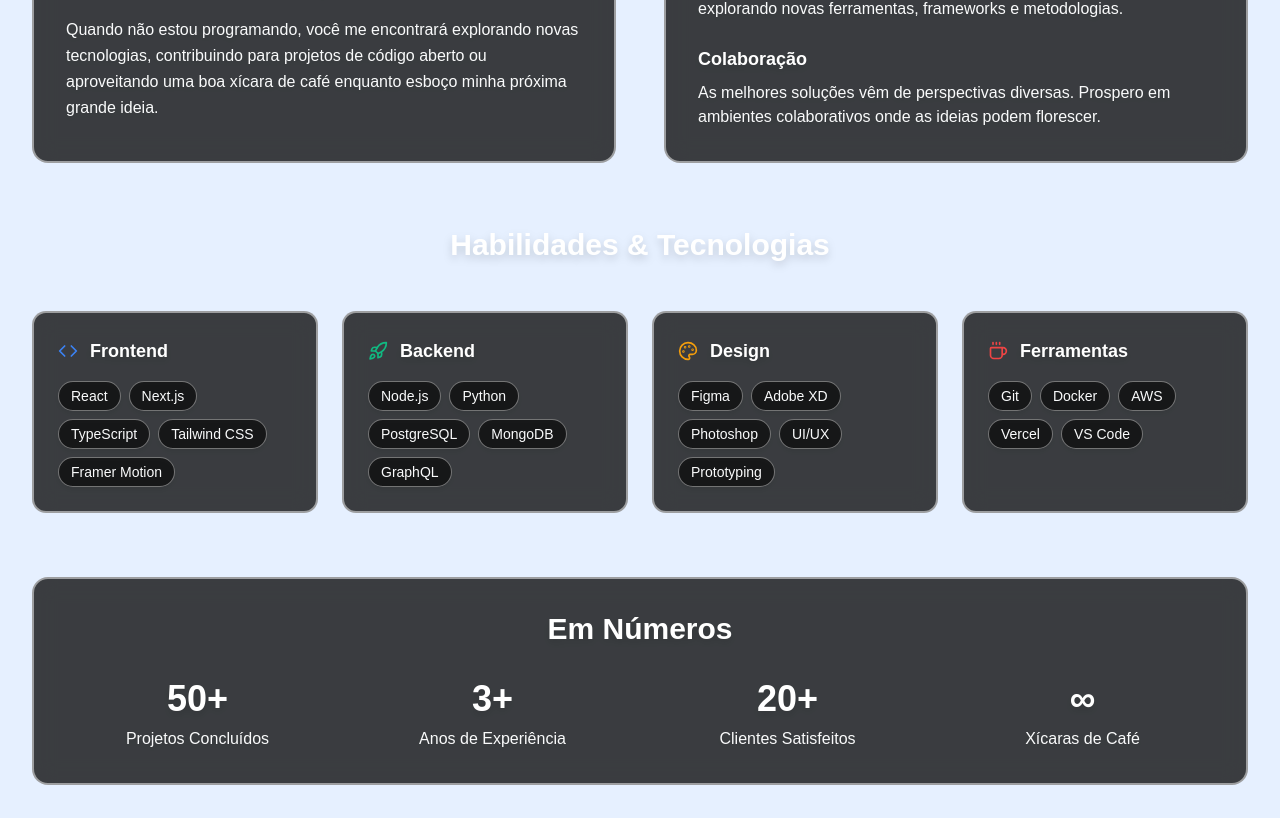
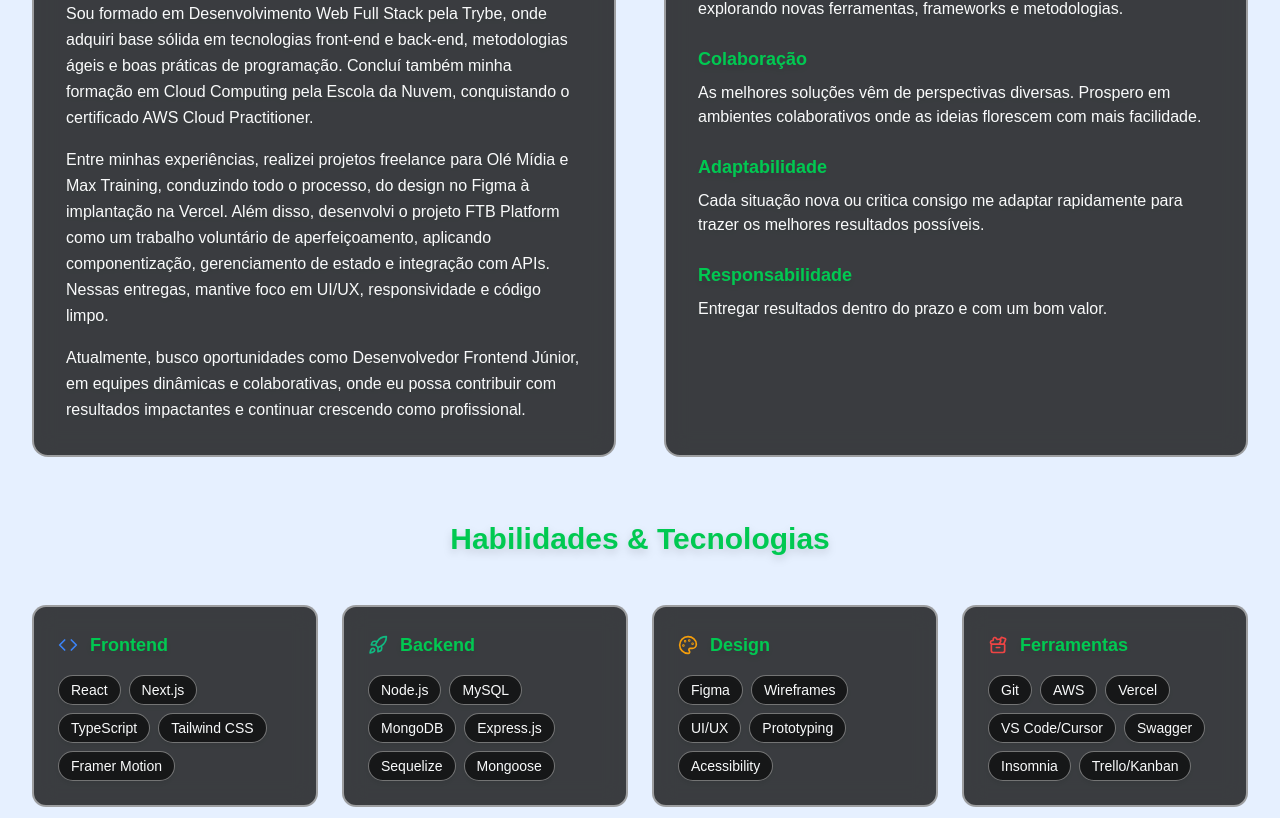
Before and after one commit to DevPBDias/dev-portfolio, a Next.js app: page / in a window 1280 px wide. Shown: the part 1342-2160 px from the top of the page. Built offline with nearby package versions, Linux system fonts and the light colour scheme.

Commit message:
fix: change css and content in components for about section

```diff
--- a/src/_components/about/AboutSection.tsx
+++ b/src/_components/about/AboutSection.tsx
@@ -7,15 +7,16 @@ import PersonalStoryCard from "./PersonalStoryCard";
 import ValuesCard from "./ValuesCard";
 import SkillsGrid from "./SkillsGrid";
 import StatsCard from "./StatsCard";
+import { useTheme } from "@/context/ThemeContext";
 
 export default function AboutSection() {
-  const textColor = "text-white drop-shadow-lg";
-  const subtextColor = "text-gray-50 drop-shadow-md";
-  const cardBg = "bg-black/75";
-  const cardHover = "hover:bg-black/85";
-  const borderColor = "border-white/50";
-  const tagBg = "bg-black/60";
-  const tagBorder = "border-white/40";
+  const { currentTheme } = useTheme();
+  const textColor =
+    currentTheme === "forest-moon"
+      ? "text-green-500 drop-shadow-lg"
+      : currentTheme === "anime-sky"
+      ? "text-blue-500 drop-shadow-lg"
+      : "text-orange-500 drop-shadow-lg";
 
   const containerVariants = {
     hidden: { opacity: 0 },
@@ -30,46 +31,6 @@ export default function AboutSection() {
     visible: { opacity: 1, y: 0, transition: { duration: 0.6 } },
   };
 
-  const skills = [
-    {
-      category: "Frontend",
-      icon: Code,
-      technologies: [
-        "React",
-        "Next.js",
-        "TypeScript",
-        "Tailwind CSS",
-        "Framer Motion",
-      ],
-      color: "#3b82f6",
-    },
-    {
-      category: "Backend",
-      icon: Rocket,
-      technologies: ["Node.js", "Python", "PostgreSQL", "MongoDB", "GraphQL"],
-      color: "#10b981",
-    },
-    {
-      category: "Design",
-      icon: Palette,
-      technologies: ["Figma", "Adobe XD", "Photoshop", "UI/UX", "Prototyping"],
-      color: "#f59e0b",
-    },
-    {
-      category: "Ferramentas",
-      icon: Coffee,
-      technologies: ["Git", "Docker", "AWS", "Vercel", "VS Code"],
-      color: "#ef4444",
-    },
-  ];
-
-  const stats = [
-    { number: "50+", label: "Projetos Concluídos" },
-    { number: "3+", label: "Anos de Experiência" },
-    { number: "20+", label: "Clientes Satisfeitos" },
-    { number: "∞", label: "Xícaras de Café" },
-  ];
-
   return (
     <section
       id="sobre"
@@ -82,51 +43,14 @@ export default function AboutSection() {
         whileInView="visible"
         viewport={{ once: true, amount: 0.3 }}
       >
-        <AboutSectionHeader
-          textColor={textColor}
-          subtextColor={subtextColor}
-          variants={itemVariants}
-        />
+        <AboutSectionHeader textColor={textColor} variants={itemVariants} />
 
         <div className="grid grid-cols-1 lg:grid-cols-2 gap-8 sm:gap-12 mb-12 sm:mb-16">
-          <PersonalStoryCard
-            textColor={textColor}
-            subtextColor={subtextColor}
-            cardBg={cardBg}
-            cardHover={cardHover}
-            borderColor={borderColor}
-            variants={itemVariants}
-          />
-          <ValuesCard
-            textColor={textColor}
-            subtextColor={subtextColor}
-            cardBg={cardBg}
-            cardHover={cardHover}
-            borderColor={borderColor}
-            variants={itemVariants}
-          />
+          <PersonalStoryCard textColor={textColor} variants={itemVariants} />
+          <ValuesCard textColor={textColor} variants={itemVariants} />
         </div>
 
-        <SkillsGrid
-          skills={skills}
-          textColor={textColor}
-          subtextColor={subtextColor}
-          cardBg={cardBg}
-          cardHover={cardHover}
-          borderColor={borderColor}
-          tagBg={tagBg}
-          tagBorder={tagBorder}
-          variants={itemVariants}
-        />
-
-        <StatsCard
-          stats={stats}
-          textColor={textColor}
-          subtextColor={subtextColor}
-          cardBg={cardBg}
-          borderColor={borderColor}
-          variants={itemVariants}
-        />
+        <SkillsGrid textColor={textColor} variants={itemVariants} />
       </motion.div>
     </section>
   );
--- a/src/_components/about/AboutSectionHeader.tsx
+++ b/src/_components/about/AboutSectionHeader.tsx
@@ -3,13 +3,11 @@ import { motion } from "framer-motion";
 
 interface AboutSectionHeaderProps {
   textColor: string;
-  subtextColor: string;
   variants?: any;
 }
 
 export default function AboutSectionHeader({
   textColor,
-  subtextColor,
   variants,
 }: AboutSectionHeaderProps) {
   return (
@@ -20,7 +18,7 @@ export default function AboutSectionHeader({
         Sobre Mim
       </h2>
       <p
-        className={`text-base sm:text-lg md:text-xl ${subtextColor} max-w-4xl mx-auto leading-relaxed px-4 sm:px-0`}
+        className={`text-base sm:text-lg md:text-xl text-gray-50 drop-shadow-md max-w-4xl mx-auto leading-relaxed px-4 sm:px-0`}
       >
         Sou um desenvolvedor apaixonado que adora criar experiências digitais
         que fazem a diferença. Com experiência em desenvolvimento e design,
--- a/src/_components/about/PersonalStoryCard.tsx
+++ b/src/_components/about/PersonalStoryCard.tsx
@@ -4,24 +4,16 @@ import { Heart } from "lucide-react";
 
 interface PersonalStoryCardProps {
   textColor: string;
-  subtextColor: string;
-  cardBg: string;
-  cardHover: string;
-  borderColor: string;
   variants?: any;
 }
 
 export default function PersonalStoryCard({
   textColor,
-  subtextColor,
-  cardBg,
-  cardHover,
-  borderColor,
   variants,
 }: PersonalStoryCardProps) {
   return (
     <motion.div
-      className={`${cardBg} ${cardHover} backdrop-blur-md rounded-xl sm:rounded-2xl p-6 sm:p-8 border-2 ${borderColor} transition-all duration-300`}
+      className={`bg-black/75 hover:bg-black/85 backdrop-blur-md rounded-xl sm:rounded-2xl p-6 sm:p-8 border-2 border-white/50 transition-all duration-300`}
       variants={variants}
     >
       <div className="flex items-center mb-4 sm:mb-6">
@@ -31,23 +23,35 @@ export default function PersonalStoryCard({
         </h3>
       </div>
       <div
-        className={`${subtextColor} space-y-3 sm:space-y-4 leading-relaxed text-sm sm:text-base`}
+        className={`text-gray-50 drop-shadow-md space-y-3 sm:space-y-4 leading-relaxed text-sm sm:text-base`}
       >
         <p>
-          Minha jornada na tecnologia começou na faculdade quando construí meu
-          primeiro site. O que começou como curiosidade rapidamente se tornou
-          uma paixão por criar experiências digitais bonitas e funcionais.
+          Sou Desenvolvedor Frontend focado em React, Nextjs e venho fazendo uma
+          transição de carreira após mais de cinco anos na engenharia civil.
+          Encontrei no desenvolvimento web uma forma de unir criatividade,
+          lógica e impacto real na vida das pessoas. Desde então, venho me
+          dedicando a criar interfaces modernas e funcionais que entregam valor
+          tanto visual quanto técnico.
         </p>
         <p>
-          Acredito no poder do código limpo, design pensado e pensamento
-          centrado no usuário. Cada projeto é uma oportunidade de resolver
-          problemas reais e tornar o dia de alguém um pouco melhor.
+          Sou formado em Desenvolvimento Web Full Stack pela Trybe, onde adquiri
+          base sólida em tecnologias front-end e back-end, metodologias ágeis e
+          boas práticas de programação. Concluí também minha formação em Cloud
+          Computing pela Escola da Nuvem, conquistando o certificado AWS Cloud
+          Practitioner.
         </p>
         <p>
-          Quando não estou programando, você me encontrará explorando novas
-          tecnologias, contribuindo para projetos de código aberto ou
-          aproveitando uma boa xícara de café enquanto esboço minha próxima
-          grande ideia.
+          Entre minhas experiências, realizei projetos freelance para Olé Mídia
+          e Max Training, conduzindo todo o processo, do design no Figma à
+          implantação na Vercel. Além disso, desenvolvi o projeto FTB Platform
+          como um trabalho voluntário de aperfeiçoamento, aplicando
+          componentização, gerenciamento de estado e integração com APIs. Nessas
+          entregas, mantive foco em UI/UX, responsividade e código limpo.
+        </p>
+        <p>
+          Atualmente, busco oportunidades como Desenvolvedor Frontend Júnior, em
+          equipes dinâmicas e colaborativas, onde eu possa contribuir com
+          resultados impactantes e continuar crescendo como profissional.
         </p>
       </div>
     </motion.div>
--- a/src/_components/about/SkillsGrid.tsx
+++ b/src/_components/about/SkillsGrid.tsx
@@ -1,40 +1,13 @@
 "use client";
+import { skills } from "@/constants/techs-data";
 import { motion } from "framer-motion";
 
-type Skill = {
-  category: string;
-  icon: React.ComponentType<{
-    size?: number;
-    color?: string;
-    className?: string;
-  }>;
-  technologies: string[];
-  color: string;
-};
-
 interface SkillsGridProps {
-  skills: Skill[];
   textColor: string;
-  subtextColor: string;
-  cardBg: string;
-  cardHover: string;
-  borderColor: string;
-  tagBg: string;
-  tagBorder: string;
   variants?: any;
 }
 
-export default function SkillsGrid({
-  skills,
-  textColor,
-  subtextColor,
-  cardBg,
-  cardHover,
-  borderColor,
-  tagBg,
-  tagBorder,
-  variants,
-}: SkillsGridProps) {
+export default function SkillsGrid({ textColor, variants }: SkillsGridProps) {
   return (
     <motion.div className="mb-12 sm:mb-16" variants={variants}>
       <h3
@@ -46,7 +19,7 @@ export default function SkillsGrid({
         {skills.map((skill) => (
           <motion.div
             key={skill.category}
-            className={`${cardBg} ${cardHover} backdrop-blur-md rounded-lg sm:rounded-xl p-4 sm:p-6 border-2 ${borderColor} transition-all duration-300 group`}
+            className={`bg-black/75 hover:bg-black/85 backdrop-blur-md rounded-lg sm:rounded-xl p-4 sm:p-6 border-2 border-white/50 transition-all duration-300 group`}
             variants={variants}
             whileHover={{ scale: 1.05 }}
           >
@@ -64,7 +37,7 @@ export default function SkillsGrid({
               {skill.technologies.map((tech) => (
                 <span
                   key={tech}
-                  className={`px-2 sm:px-3 py-1 ${tagBg} rounded-full text-xs sm:text-sm ${subtextColor} border ${tagBorder}`}
+                  className={`px-2 sm:px-3 py-1 bg-black/60 rounded-full text-xs sm:text-sm text-gray-50 drop-shadow-md border border-white/40`}
                 >
                   {tech}
                 </span>
--- a/src/_components/about/StatsCard.tsx
+++ b/src/_components/about/StatsCard.tsx
@@ -9,23 +9,17 @@ interface StatItem {
 interface StatsCardProps {
   stats: StatItem[];
   textColor: string;
-  subtextColor: string;
-  cardBg: string;
-  borderColor: string;
   variants?: any;
 }
 
 export default function StatsCard({
   stats,
   textColor,
-  subtextColor,
-  cardBg,
-  borderColor,
   variants,
 }: StatsCardProps) {
   return (
     <motion.div
-      className={`${cardBg} backdrop-blur-md rounded-xl sm:rounded-2xl p-6 sm:p-8 border-2 ${borderColor}`}
+      className={`bg-black/75 backdrop-blur-md rounded-xl sm:rounded-2xl p-6 sm:p-8 border-2 border-white/50`}
       variants={variants}
     >
       <h3
@@ -46,7 +40,9 @@ export default function StatsCard({
             >
               {stat.number}
             </div>
-            <div className={`text-xs sm:text-sm md:text-base ${subtextColor}`}>
+            <div
+              className={`text-xs sm:text-sm md:text-base text-gray-50 drop-shadow-md`}
+            >
               {stat.label}
             </div>
           </motion.div>
--- a/src/_components/about/ValuesCard.tsx
+++ b/src/_components/about/ValuesCard.tsx
@@ -4,24 +4,13 @@ import { Users } from "lucide-react";
 
 interface ValuesCardProps {
   textColor: string;
-  subtextColor: string;
-  cardBg: string;
-  cardHover: string;
-  borderColor: string;
   variants?: any;
 }
 
-export default function ValuesCard({
-  textColor,
-  subtextColor,
-  cardBg,
-  cardHover,
-  borderColor,
-  variants,
-}: ValuesCardProps) {
+export default function ValuesCard({ textColor, variants }: ValuesCardProps) {
   return (
     <motion.div
-      className={`${cardBg} ${cardHover} backdrop-blur-md rounded-xl sm:rounded-2xl p-6 sm:p-8 border-2 ${borderColor} transition-all duration-300`}
+      className={`bg-black/75 hover:bg-black/85 backdrop-blur-md rounded-xl sm:rounded-2xl p-6 sm:p-8 border-2 border-white/50 transition-all duration-300`}
       variants={variants}
     >
       <div className="flex items-center mb-4 sm:mb-6">
@@ -37,7 +26,7 @@ export default function ValuesCard({
           >
             Abordagem Centrada no Usuário
           </h4>
-          <p className={`${subtextColor} text-sm sm:text-base`}>
+          <p className={`text-gray-50 drop-shadow-md text-sm sm:text-base`}>
             Cada decisão começa com o usuário. Crio experiências que são
             intuitivas, acessíveis e agradáveis de usar.
           </p>
@@ -48,7 +37,7 @@ export default function ValuesCard({
           >
             Aprendizado Contínuo
           </h4>
-          <p className={`${subtextColor} text-sm sm:text-base`}>
+          <p className={`text-gray-50 drop-shadow-md text-sm sm:text-base`}>
             A tecnologia evolui rapidamente, e eu também. Estou sempre
             explorando novas ferramentas, frameworks e metodologias.
           </p>
@@ -59,9 +48,31 @@ export default function ValuesCard({
           >
             Colaboração
           </h4>
-          <p className={`${subtextColor} text-sm sm:text-base`}>
+          <p className={`text-gray-50 drop-shadow-md text-sm sm:text-base`}>
             As melhores soluções vêm de perspectivas diversas. Prospero em
-            ambientes colaborativos onde as ideias podem florescer.
+            ambientes colaborativos onde as ideias florescem com mais
+            facilidade.
+          </p>
+        </div>
+        <div>
+          <h4
+            className={`text-base sm:text-lg font-semibold ${textColor} mb-2`}
+          >
+            Adaptabilidade
+          </h4>
+          <p className={`text-gray-50 drop-shadow-md text-sm sm:text-base`}>
+            Cada situação nova ou critica consigo me adaptar rapidamente para
+            trazer os melhores resultados possíveis.
+          </p>
+        </div>
+        <div>
+          <h4
+            className={`text-base sm:text-lg font-semibold ${textColor} mb-2`}
+          >
+            Responsabilidade
+          </h4>
+          <p className={`text-gray-50 drop-shadow-md text-sm sm:text-base`}>
+            Entregar resultados dentro do prazo e com um bom valor.
           </p>
         </div>
       </div>
--- /dev/null
+++ b/src/constants/techs-data.tsx
@@ -0,0 +1,73 @@
+import { Code, LucideToolCase, Palette, Rocket } from "lucide-react";
+
+type Skill = {
+  category: string;
+  icon: React.ComponentType<{
+    size?: number;
+    color?: string;
+    className?: string;
+  }>;
+  technologies: string[];
+  color: string;
+};
+
+export const skills: Skill[] = [
+  {
+    category: "Frontend",
+    icon: Code,
+    technologies: [
+      "React",
+      "Next.js",
+      "TypeScript",
+      "Tailwind CSS",
+      "Framer Motion",
+    ],
+    color: "#3b82f6",
+  },
+  {
+    category: "Backend",
+    icon: Rocket,
+    technologies: [
+      "Node.js",
+      "MySQL",
+      "MongoDB",
+      "Express.js",
+      "Sequelize",
+      "Mongoose",
+    ],
+    color: "#10b981",
+  },
+  {
+    category: "Design",
+    icon: Palette,
+    technologies: [
+      "Figma",
+      "Wireframes",
+      "UI/UX",
+      "Prototyping",
+      "Acessibility",
+    ],
+    color: "#f59e0b",
+  },
+  {
+    category: "Ferramentas",
+    icon: LucideToolCase,
+    technologies: [
+      "Git",
+      "AWS",
+      "Vercel",
+      "VS Code/Cursor",
+      "Swagger",
+      "Insomnia",
+      "Trello/Kanban",
+    ],
+    color: "#ef4444",
+  },
+];
+
+export const stats = [
+  { number: "15+", label: "Projetos Concluídos" },
+  { number: "1+", label: "Anos de Experiência" },
+  { number: "3+", label: "Clientes Satisfeitos" },
+  { number: "∞", label: "Copos de água" },
+];
```
